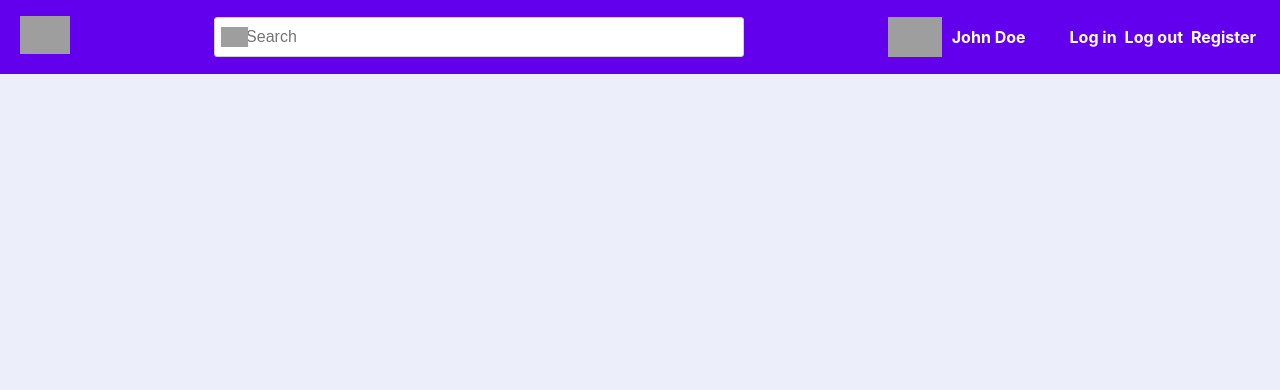
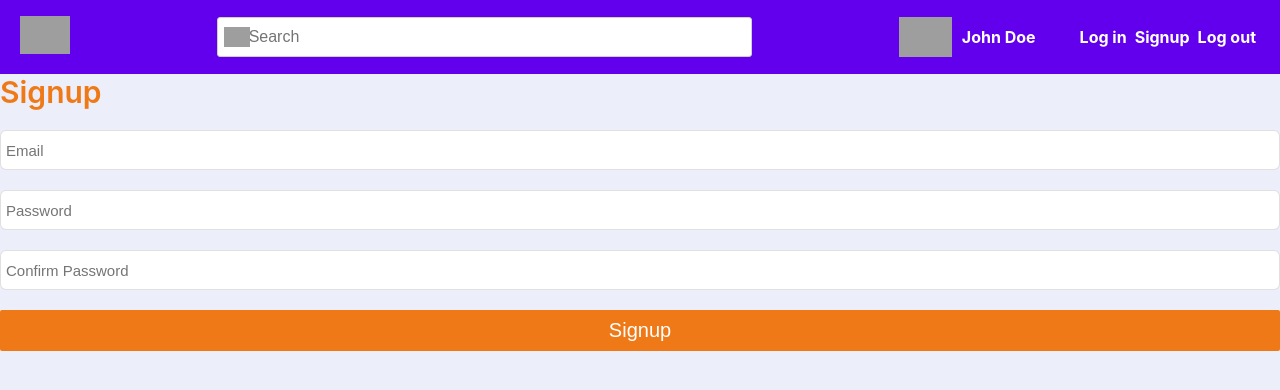
Before and after one commit to shakirck/socio-app, a React (Create React App) app: page /signup in a window 1280 px wide. Shown: the top 390 px of the page. Built offline with nearby package versions, Linux system fonts and the light colour scheme; no server answers; grey boxes are pictures that could not be loaded.

Commit message:
add routes and componenets

```diff
--- a/src/components/App.js
+++ b/src/components/App.js
@@ -1,12 +1,13 @@
 import React from 'react';
 import { connect } from 'react-redux';
 import { fetchPosts } from '../actions/posts';
-import { PostList, Navbar } from '.';
+import { Home, Navbar, Page404, Login } from '.';
 import PropTypes from 'prop-types';
-import { BrowserRouter as Router, Route } from 'react-router-dom';
+import { BrowserRouter as Router, Route, Link, Switch } from 'react-router-dom';
+import Signup from './Signup';
 
-const login = () => <div>LOGIN</div>;
-const home = () => <div>Home</div>;
+const logout = () => <div>logout</div>;
+const signup = () => <div>signup</div>;
 export class App extends React.Component {
   componentDidMount() {
     this.props.dispatch(fetchPosts());
@@ -19,10 +20,21 @@ export class App extends React.Component {
       <Router>
         <div>
           <Navbar />
-          {/* <PostList posts={posts} /> */}
         </div>
-        <Route exact={true} path="/" component={login} />
-        <Route path="/home" component={home} />
+        <Switch>
+          <Route
+            exact={true}
+            path="/home"
+            render={(props) => {
+              return <Home {...props} posts={posts} />;
+            }}
+          />
+          <Route path="/login" component={Login} />
+          <Route path="/logout" component={logout} />
+          <Route path="/signup" component={Signup} />
+
+          <Route component={Page404} />
+        </Switch>
       </Router>
     );
   }
--- /dev/null
+++ b/src/components/Home.js
@@ -0,0 +1,13 @@
+import React, { Component } from 'react';
+import { PostList } from '.';
+
+export default class Home extends Component {
+  render() {
+    const { posts } = this.props;
+    return (
+      <div className="home">
+        <PostList posts={posts} />
+      </div>
+    );
+  }
+}
--- /dev/null
+++ b/src/components/Login.js
@@ -0,0 +1,18 @@
+import React, { Component } from 'react';
+
+export default class Login extends Component {
+  render() {
+    return (
+      <form className="login-form">
+        <span className="login-signup-header"> Login</span>
+        <div className="field">
+          <input type="email" placeholder="Email" required />
+          <input type="password" placeholder="Password" required />
+        </div>
+        <div className="field">
+          <button>Login</button>
+        </div>
+      </form>
+    );
+  }
+}
--- a/src/components/Navbar.js
+++ b/src/components/Navbar.js
@@ -1,15 +1,18 @@
 import React, { Component } from 'react';
+import { Link } from 'react-router-dom';
 
 export default class Navbar extends Component {
   render() {
     return (
       <nav className="nav">
         <div className="left-div">
-          <img
-            className="logo"
-            src="https://image.flaticon.com/icons/svg/3221/3221956.svg"
-            alt="logo"
-          />
+          <Link to="/home">
+            <img
+              className="logo"
+              src="https://image.flaticon.com/icons/svg/3221/3221956.svg"
+              alt="logo"
+            />
+          </Link>
         </div>
         <div className="search-container">
           <img
@@ -49,9 +52,15 @@ export default class Navbar extends Component {
           </div>
           <div className="nav-links">
             <ul>
-              <li>Log in</li>
-              <li>Log out</li>
-              <li>Register</li>
+              <li>
+                <Link to="/login">Log in</Link>
+              </li>
+              <li>
+                <Link to="/signup">Signup</Link>
+              </li>
+              <li>
+                <Link to="/logout">Log out</Link>
+              </li>
             </ul>
           </div>
         </div>
--- /dev/null
+++ b/src/components/Page404.js
@@ -0,0 +1,7 @@
+import React from 'react';
+
+function Page404(props) {
+  return <div>404!!! Looks Like You Lost the Way ....</div>;
+}
+
+export default Page404;
--- /dev/null
+++ b/src/components/Signup.js
@@ -0,0 +1,19 @@
+import React, { Component } from 'react';
+
+export default class Signup extends Component {
+  render() {
+    return (
+      <form className="signup-form">
+        <span className="login-signup-header">Signup</span>
+        <div className="field">
+          <input type="email" placeholder="Email" required />
+          <input type="password" placeholder="Password" required />
+          <input type="password" placeholder="Confirm Password" required />
+        </div>
+        <div className="field">
+          <button>Signup</button>
+        </div>
+      </form>
+    );
+  }
+}
--- a/src/components/index.js
+++ b/src/components/index.js
@@ -1,4 +1,7 @@
 import PostList from './PostsList';
 import App from './App';
 import Navbar from './Navbar';
-export { PostList, App, Navbar };
+import Home from './Home';
+import Page404 from './Page404';
+import Login from './Login';
+export { Home, PostList, App, Navbar, Login, Page404 };
```
